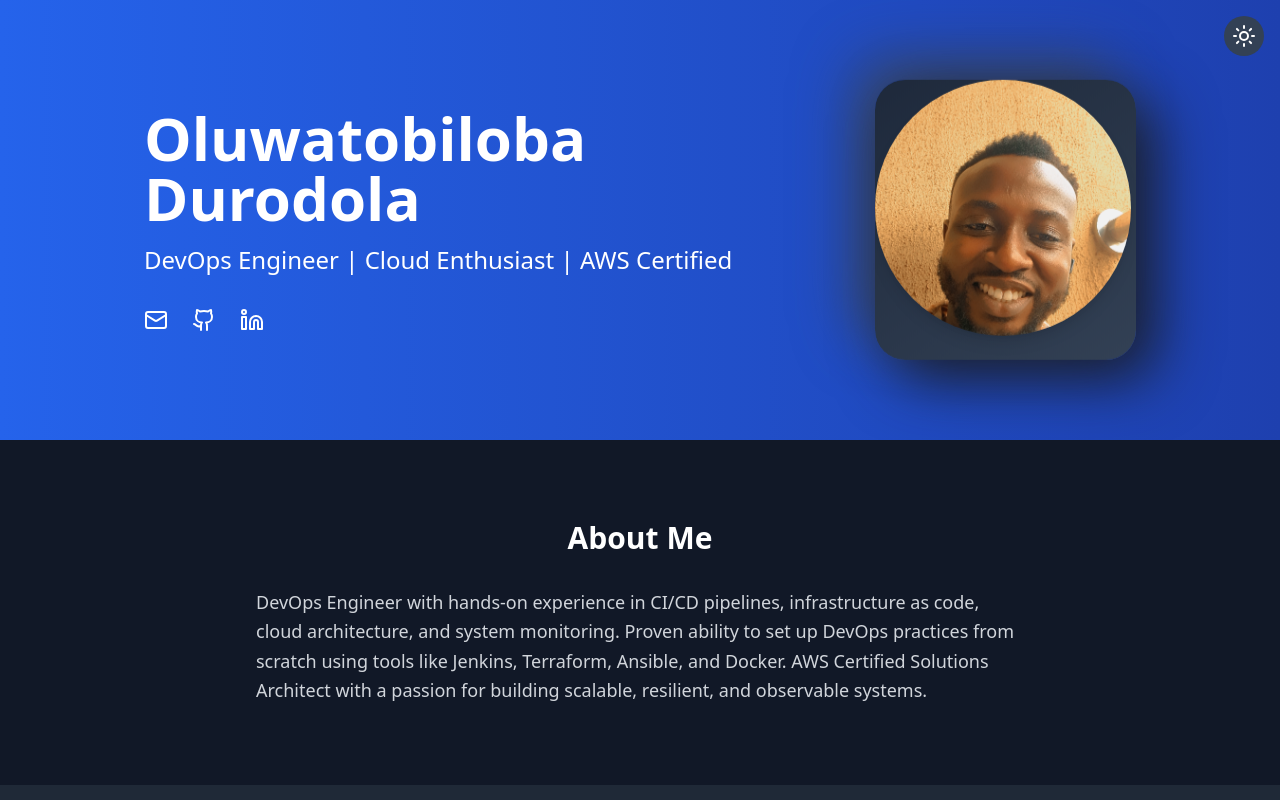
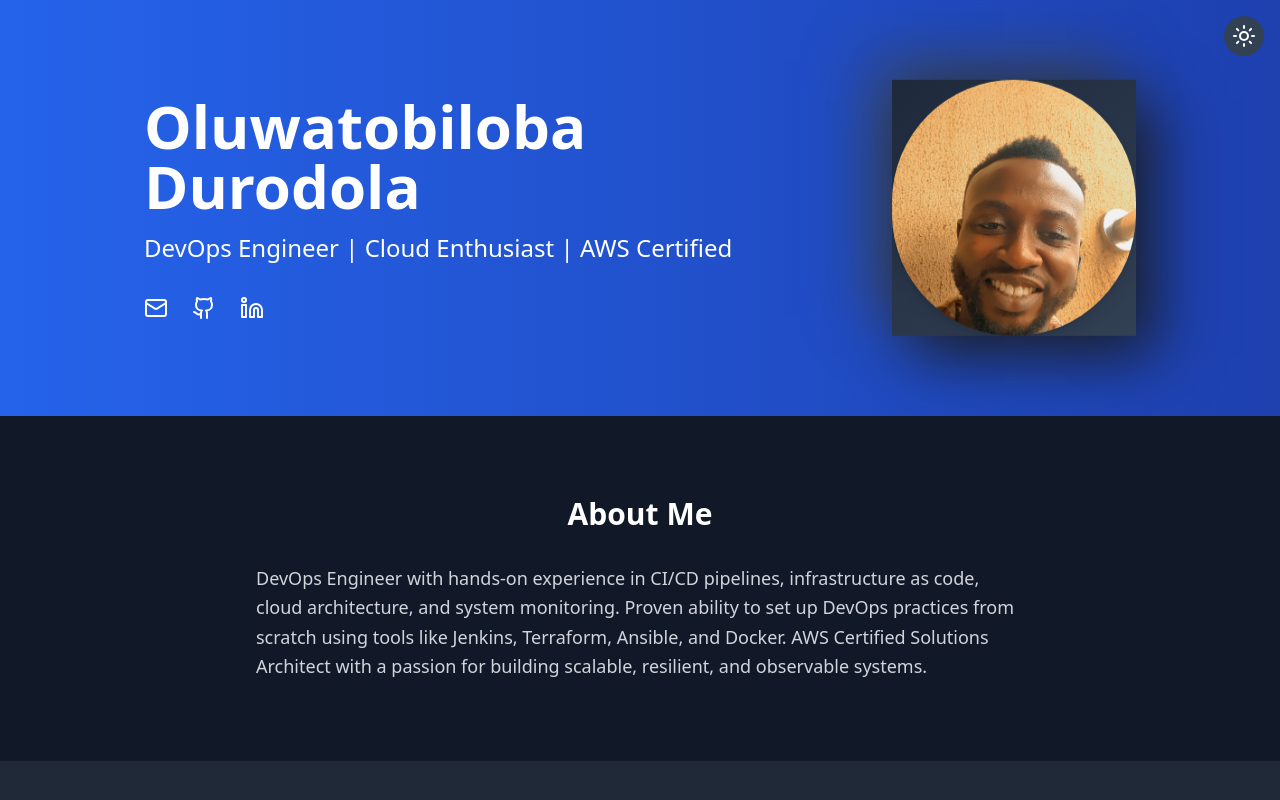
Before and after one commit to onlydurodola/portfolio, a React (Vite) app: page / in a window 1280 px wide. Shown: the top 800 px of the page. Built offline with nearby package versions, Linux system fonts and the light colour scheme.

Commit message:
pfp section fix

```diff
--- a/src/index.css
+++ b/src/index.css
@@ -20,9 +20,6 @@
 
 .profile-image {
   position: relative;
-  width: 280px;
-  height: 280px;
-  border-radius: 30px;
   overflow: hidden;
   background: linear-gradient(145deg, #1e293b, #334155);
   box-shadow:
```
